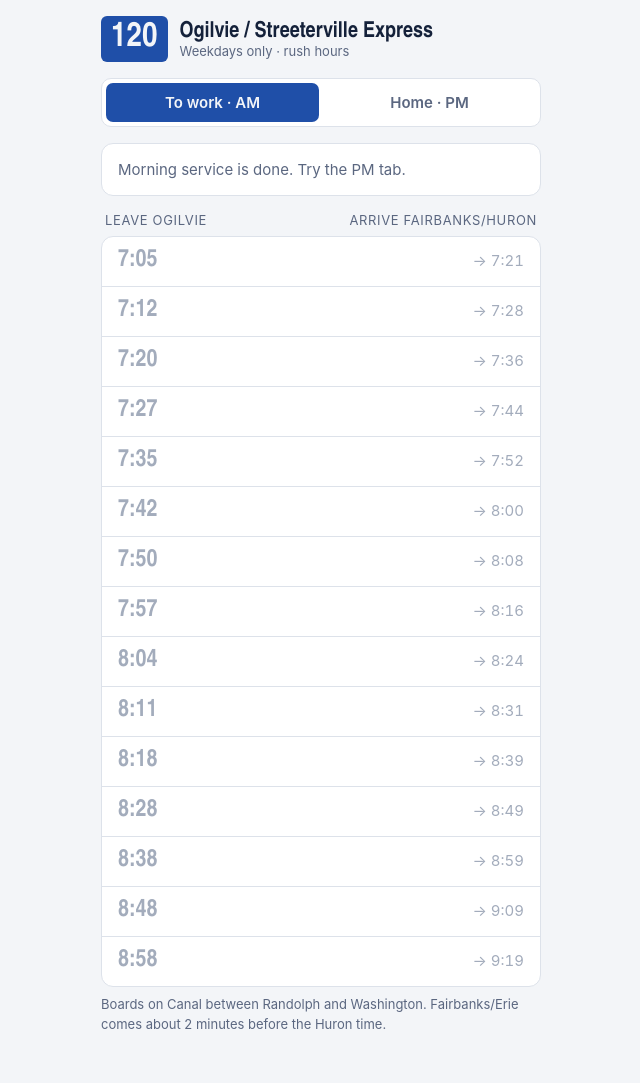
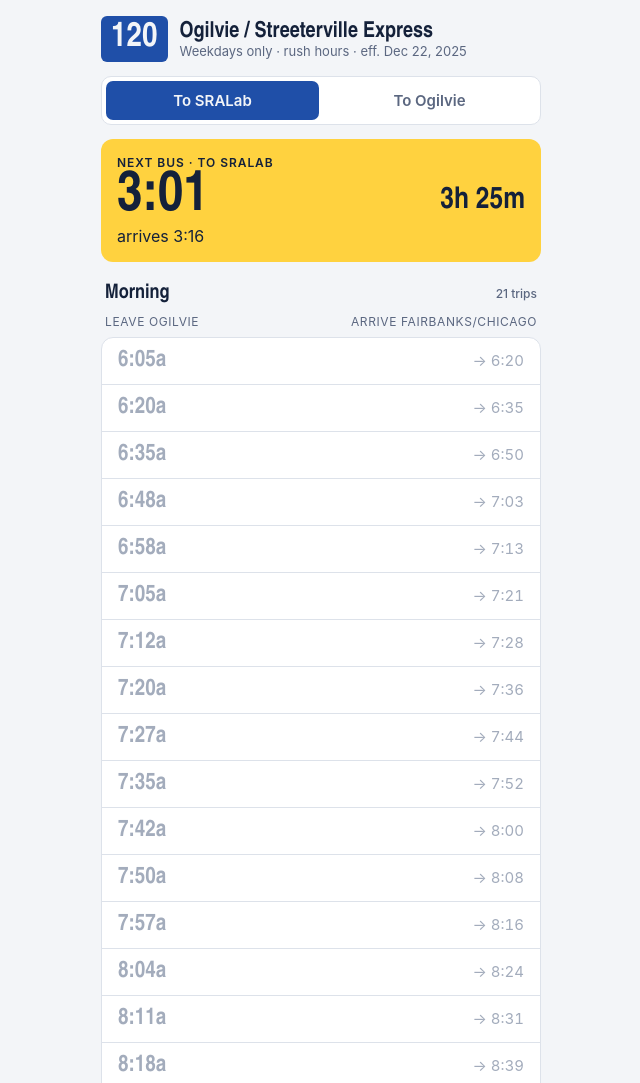
Before and after one commit to larrykaminsky/Bus, a plain HTML site: page index.html in a window 1280 px wide. Shown: the top 1083 px of the page, without its empty margins (319-959 px from the left). Drawn offline with Linux system fonts and the light colour scheme.

Commit message:
Add files via upload

```diff
--- a/index.html
+++ b/index.html
@@ -22,14 +22,13 @@
 body{margin:0;background:var(--bg);color:var(--ink);font-family:var(--body);font-size:16px;
   padding-top:max(16px,env(safe-area-inset-top));padding-bottom:max(32px,env(safe-area-inset-bottom));
   padding-left:max(16px,env(safe-area-inset-left));padding-right:max(16px,env(safe-area-inset-right))}
-.wrap{max-width:440px;margin:0 auto;display:flex;flex-direction:column;gap:16px}
+.wrap{max-width:440px;margin:0 auto;display:flex;flex-direction:column;gap:14px}
 header{display:flex;align-items:center;gap:12px}
 .route{font-family:var(--display);font-weight:700;font-size:34px;line-height:1;background:var(--accent);color:var(--bg);padding:6px 10px;border-radius:6px}
 h1{font-family:var(--display);font-weight:600;font-size:22px;margin:0;line-height:1.1}
 h1 small{display:block;font-family:var(--body);font-size:13px;font-weight:400;color:var(--muted)}
-h2{font-family:var(--display);font-size:20px;margin:8px 0 0}
 .tabs{display:grid;grid-template-columns:1fr 1fr;background:var(--surface);border:1px solid var(--line);border-radius:10px;padding:4px;gap:4px}
-.tabs button{font:600 15px var(--body);border:0;background:transparent;color:var(--muted);padding:10px 6px;border-radius:7px}
+.tabs button{font:600 15px var(--body);border:0;background:transparent;color:var(--muted);padding:10px 6px;border-radius:7px;cursor:pointer}
 .tabs button[aria-selected="true"]{background:var(--accent);color:var(--bg)}
 .hero{background:var(--next);color:var(--next-ink);border-radius:12px;padding:16px;display:flex;justify-content:space-between;align-items:center;gap:12px}
 .hero .lbl{font-size:12px;text-transform:uppercase;letter-spacing:.08em;font-weight:600}
@@ -37,79 +36,83 @@ h2{font-family:var(--display);font-size:20px;margin:8px 0 0}
 .hero .in{text-align:right;font-family:var(--display);font-weight:700;font-size:30px}
 .hero.none{background:var(--surface);color:var(--muted);border:1px solid var(--line);display:block;font-size:15px}
 section{display:flex;flex-direction:column;gap:8px}
-.stops{font-size:13px;color:var(--muted);display:flex;justify-content:space-between;padding:0 4px;text-transform:uppercase;letter-spacing:.05em}
+h2{font-family:var(--display);font-size:20px;margin:6px 4px 0;display:flex;justify-content:space-between;align-items:baseline}
+h2 span{font-family:var(--body);font-size:12px;font-weight:500;color:var(--muted)}
+.stops{font-size:12px;color:var(--muted);display:flex;justify-content:space-between;gap:12px;padding:0 4px;text-transform:uppercase;letter-spacing:.05em}
+.stops span:last-child{text-align:right}
 ol{list-style:none;margin:0;padding:0;background:var(--surface);border:1px solid var(--line);border-radius:12px;overflow:hidden}
-li{display:flex;justify-content:space-between;align-items:baseline;padding:10px 16px;border-top:1px solid var(--line);font-variant-numeric:tabular-nums}
+li{display:flex;justify-content:space-between;align-items:baseline;padding:9px 16px;border-top:1px solid var(--line);font-variant-numeric:tabular-nums}
 li:first-child{border-top:0}
-li b{font-family:var(--display);font-size:24px}
+li b{font-family:var(--display);font-size:23px}
 li span{color:var(--muted);font-size:15px}
 li.past b,li.past span{color:var(--past)}
 li.next{background:#ffd23f55}
+.path{font-size:13px;color:var(--muted);line-height:1.5;margin:0 4px}
 .note{font-size:13px;color:var(--muted);line-height:1.5;margin:0}
-.js h2{display:none}
 [hidden]{display:none!important}
 </style>
 </head>
 <body>
 <div class="wrap">
-  <header><div class="route">120</div><h1>Ogilvie / Streeterville Express<small>Weekdays only · rush hours</small></h1></header>
+  <header><div class="route">120</div><h1>Ogilvie / Streeterville Express<small>Weekdays only · rush hours · eff. Dec 22, 2025</small></h1></header>
 
-  <div class="tabs" id="tabs" hidden><button id="tab-am">To work · AM</button><button id="tab-pm">Home · PM</button></div>
-  <div id="hero" class="hero" hidden></div>
+  <div class="tabs" id="tabs"><button id="tab-in">To SRALab</button><button id="tab-out">To Ogilvie</button></div>
+  <div id="hero" class="hero"></div>
+  <div id="body"></div>
 
-  <section id="am">
-    <h2>Morning · to work</h2>
-    <div class="stops"><span>Leave Ogilvie</span><span>Arrive Fairbanks/Huron</span></div>
-    <ol>
-      <li><b>7:05</b><span>→ 7:21</span></li><li><b>7:12</b><span>→ 7:28</span></li><li><b>7:20</b><span>→ 7:36</span></li>
-      <li><b>7:27</b><span>→ 7:44</span></li><li><b>7:35</b><span>→ 7:52</span></li><li><b>7:42</b><span>→ 8:00</span></li>
-      <li><b>7:50</b><span>→ 8:08</span></li><li><b>7:57</b><span>→ 8:16</span></li><li><b>8:04</b><span>→ 8:24</span></li>
-      <li><b>8:11</b><span>→ 8:31</span></li><li><b>8:18</b><span>→ 8:39</span></li><li><b>8:28</b><span>→ 8:49</span></li>
-      <li><b>8:38</b><span>→ 8:59</span></li><li><b>8:48</b><span>→ 9:09</span></li><li><b>8:58</b><span>→ 9:19</span></li>
-    </ol>
-    <p class="note">Boards on Canal between Randolph and Washington. Fairbanks/Erie comes about 2 minutes before the Huron time.</p>
-  </section>
-
-  <section id="pm">
-    <h2>Afternoon · home</h2>
-    <div class="stops"><span>Leave Fairbanks/Huron</span><span>Arrive Ogilvie</span></div>
-    <ol>
-      <li><b>4:07</b><span>→ 4:23</span></li><li><b>4:17</b><span>→ 4:32</span></li><li><b>4:29</b><span>→ 4:46</span></li>
-      <li><b>4:37</b><span>→ 4:53</span></li><li><b>4:45</b><span>→ 5:02</span></li><li><b>4:52</b><span>→ 5:10</span></li>
-      <li><b>5:00</b><span>→ 5:18</span></li><li><b>5:09</b><span>→ 5:27</span></li><li><b>5:18</b><span>→ 5:36</span></li>
-      <li><b>5:27</b><span>→ 5:45</span></li><li><b>5:42</b><span>→ 5:59</span></li><li><b>5:58</b><span>→ 6:14</span></li>
-    </ol>
-    <p class="note">PM times rebuilt from a scrambled PDF; double-check once against the printed sheet.</p>
-  </section>
+  <p class="note">CTA publishes times only at the first and last stop. Intermediate stops (like Fairbanks/Ohio) are in between and have no listed time. No midday service: use the 157 on Washington.</p>
 </div>
 <script>
+// [depart, arrive] — times from CTA timetable bus-tt_120.pdf
+var DATA={
+ "in":{label:"To SRALab",blocks:[
+  {name:"Morning",from:"Leave Ogilvie",to:"Arrive Fairbanks/Chicago",
+   path:"Ogilvie (Canal) → Lower Michigan/Lower Wacker → Lower Michigan/Illinois → Fairbanks/Ohio → Fairbanks/Erie → Fairbanks/Superior → Fairbanks/Chicago",
+   pm:false,rows:[["6:05","6:20"],["6:20","6:35"],["6:35","6:50"],["6:48","7:03"],["6:58","7:13"],["7:05","7:21"],["7:12","7:28"],["7:20","7:36"],["7:27","7:44"],["7:35","7:52"],["7:42","8:00"],["7:50","8:08"],["7:57","8:16"],["8:04","8:24"],["8:11","8:31"],["8:18","8:39"],["8:28","8:49"],["8:38","8:59"],["8:48","9:09"],["8:58","9:19"],["9:10","9:30"]]},
+  {name:"Afternoon",from:"Leave Ogilvie",to:"Arrive McClurg/Huron",
+   path:"Ogilvie (Canal) → Lower Michigan/Lower Wacker → Lower Michigan/Illinois → McClurg/Grand → McClurg/Ontario → McClurg/Huron",
+   pm:true,rows:[["3:01","3:16"],["3:29","3:45"],["3:52","4:08"],["4:07","4:23"],["4:17","4:32"],["4:29","4:46"],["4:37","4:53"],["4:45","5:02"],["4:52","5:10"],["5:00","5:18"],["5:09","5:27"],["5:18","5:36"],["5:27","5:45"],["5:42","5:59"],["5:58","6:14"]]}
+ ]},
+ "out":{label:"To Ogilvie",blocks:[
+  {name:"Morning",from:"Leave McClurg/Huron",to:"Arrive Ogilvie",
+   path:"McClurg/Huron → Ontario/McClurg → Fairbanks/Ohio → Lower Michigan/Illinois → Lower Wacker/Lower Michigan → Ogilvie (Canal)",
+   pm:false,rows:[["6:31","6:49"],["6:47","7:04"],["7:02","7:20"],["7:15","7:32"],["7:24","7:42"],["7:31","7:49"],["7:38","7:57"],["7:45","8:04"],["7:52","8:12"],["8:01","8:21"],["8:10","8:30"],["8:24","8:44"],["8:41","9:01"],["9:03","9:20"],["9:24","9:40"]]},
+  {name:"Afternoon",from:"Leave Fairbanks/Huron",to:"Arrive Ogilvie",
+   path:"Fairbanks/Huron → Fairbanks/Ohio → Lower Michigan/Illinois → Lower Wacker/Lower Michigan → Ogilvie (Canal)",
+   pm:true,rows:[["2:39","2:54"],["3:09","3:24"],["3:29","3:44"],["3:44","3:59"],["3:55","4:10"],["4:06","4:22"],["4:13","4:30"],["4:21","4:38"],["4:28","4:46"],["4:36","4:54"],["4:43","5:02"],["4:51","5:10"],["4:58","5:18"],["5:06","5:26"],["5:13","5:33"],["5:21","5:41"],["5:28","5:48"],["5:38","5:58"],["5:48","6:07"],["5:59","6:16"],["6:14","6:28"],["6:29","6:43"]]}
+ ]}
+};
 (function(){
-  document.documentElement.classList.add("js");
-  var tabs=document.getElementById("tabs"),hero=document.getElementById("hero");
-  tabs.hidden=false;hero.hidden=false;
+  var hero=document.getElementById("hero"),body=document.getElementById("body");
   function now(){
     var p=new Intl.DateTimeFormat("en-US",{timeZone:"America/Chicago",hour:"numeric",minute:"numeric",weekday:"short",hourCycle:"h23"}).formatToParts(new Date()),o={};
     p.forEach(function(x){o[x.type]=x.value});
     return {m:+o.hour*60+ +o.minute,wd:o.weekday};
   }
-  var view=now().m<720?"am":"pm";
   function mins(s,pm){var a=s.split(":"),h=+a[0];if(pm&&h<12)h+=12;return h*60+ +a[1];}
+  var view=now().m<720?"in":"out";
   function render(){
-    var n=now(),weekend=n.wd==="Sat"||n.wd==="Sun",pm=view==="pm";
-    document.getElementById("am").hidden=pm;document.getElementById("pm").hidden=!pm;
-    document.getElementById("tab-am").setAttribute("aria-selected",!pm);
-    document.getElementById("tab-pm").setAttribute("aria-selected",pm);
-    var lis=document.querySelectorAll("#"+view+" li"),idx=-1;
-    for(var i=0;i<lis.length;i++){var t=lis[i].querySelector("b").textContent;if(idx<0&&mins(t,pm)>=n.m)idx=i;}
-    for(i=0;i<lis.length;i++){lis[i].className=weekend?"":(idx<0||i<idx?"past":i===idx?"next":"");}
+    var n=now(),weekend=n.wd==="Sat"||n.wd==="Sun",d=DATA[view],html="",next=null;
+    document.getElementById("tab-in").setAttribute("aria-selected",view==="in");
+    document.getElementById("tab-out").setAttribute("aria-selected",view==="out");
+    d.blocks.forEach(function(b){
+      html+='<section><h2>'+b.name+'<span>'+b.rows.length+' trips</span></h2><div class="stops"><span>'+b.from+'</span><span>'+b.to+'</span></div><ol>';
+      b.rows.forEach(function(r){
+        var t=mins(r[0],b.pm),cls="";
+        if(!weekend){if(t<n.m)cls="past";else if(!next){next={r:r,w:t-n.m};cls="next";}}
+        html+='<li class="'+cls+'"><b>'+r[0]+(b.pm?'p':'a')+'</b><span>→ '+r[1]+'</span></li>';
+      });
+      html+='</ol><p class="path">'+b.path+'</p></section>';
+    });
+    body.innerHTML=html;
     if(weekend){hero.className="hero none";hero.textContent="No 120 service on weekends.";return;}
-    if(idx<0){hero.className="hero none";hero.textContent=pm?"Last listed bus has left.":"Morning service is done. Try the PM tab.";return;}
-    var d=lis[idx].querySelector("b").textContent,a=lis[idx].querySelector("span").textContent,w=mins(d,pm)-n.m;
+    if(!next){hero.className="hero none";hero.textContent="No more 120 buses this direction today.";return;}
+    var w=next.w,isPm=mins(next.r[0],true)===mins(next.r[0],false)?false:null;
     hero.className="hero";
-    hero.innerHTML='<div><div class="lbl">Next bus</div><div class="t">'+d+'</div><div>arrives '+a.replace("→ ","")+'</div></div><div class="in">'+(w<=0?"Now":w<60?w+" min":Math.floor(w/60)+"h "+(w%60)+"m")+'</div>';
+    hero.innerHTML='<div><div class="lbl">Next bus · '+d.label+'</div><div class="t">'+next.r[0]+'</div><div>arrives '+next.r[1]+'</div></div><div class="in">'+(w<=0?"Now":w<60?w+" min":Math.floor(w/60)+"h "+(w%60)+"m")+'</div>';
   }
-  document.getElementById("tab-am").onclick=function(){view="am";render();};
-  document.getElementById("tab-pm").onclick=function(){view="pm";render();};
+  document.getElementById("tab-in").onclick=function(){view="in";render();};
+  document.getElementById("tab-out").onclick=function(){view="out";render();};
   render();setInterval(render,30000);
 })();
 </script>
```
